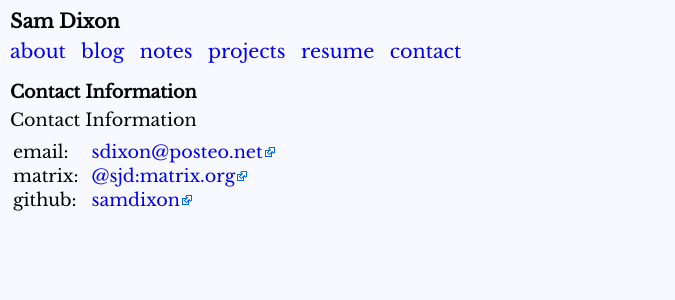
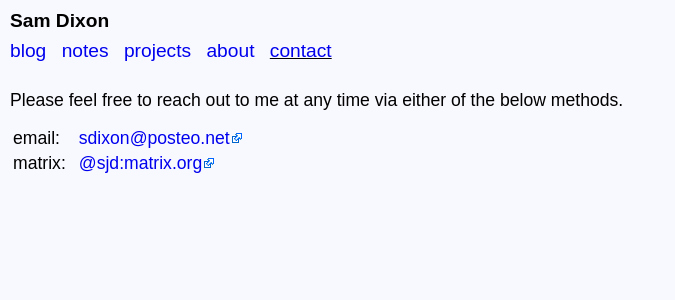
Before and after one commit to samdixon/sjd.im, a Flask app: page /contact in a window 1280 px wide. Shown: the top 300 px of the page, without its empty margins (0-675 px from the left). Run offline with Flask 2, Linux system fonts and the light colour scheme.

Commit message:
style and content changes

```diff
--- a/src/site/static/styles.css
+++ b/src/site/static/styles.css
@@ -1,11 +1,6 @@
-@font-face {
-    font-family: "Libre Baskerville";
-    src: url("/static/LibreBaskerville-Regular.ttf");
-}
-
 body {
     max-width: 100%;
-    font-family: 'Libre Baskerville', serif;
+    font-family: Sans-Serif;
     background-color: 	#f8f8ff;
 }
 
@@ -28,17 +23,15 @@ a[href^="mailto:"] {
 }
 
 #wrapper {
-    display: flex;
-    flex-wrap: wrap;
-    max-width: 940px;
+    max-width: 720px;
     margin: 0 auto;
     padding-top: 5px;
 }
 
 nav {
-    flex-basis: auto;
-    flex-grow: 1;
     padding-right: 15px;
+    padding-top: 1em;
+    padding-bottom: 1em;
 }
 
 nav h4, section h4 {
@@ -55,14 +48,17 @@ nav ul {
 }
 
 nav ul li {
-    padding: 0 0 5px 0;
+    padding-right: .5em;
+    display: inline;
+}
+
+nav ul li.active {
+    text-decoration: underline;
 }
 
 section {
     padding: 0;
     margin: 0;
-    flex-basis: 0;
-    flex-grow: 999;
 }
 
 section p{
@@ -89,8 +85,42 @@ section td {
     margin: 0;
 }
 
+.post * {
+    padding: 0;
+    margin: 0;
+}
+
 .post h5 {
-    padding: 0 0 10px 0;
+    padding: 0 0 1em 0;
     margin: 0;
     font-weight: normal;
 }
+
+.post pre {
+    padding-bottom: 1em;
+}
+.post code {
+    vertical-align: center;
+    display: block;
+    padding-bottom: .5em;
+    padding-top: .5em;
+    padding-left: 1em;
+    margin: 0;
+    border-left: 5px solid black;
+    background-color: lightgray;
+    color: black;
+    overflow-x: scroll;
+}
+
+.post p{
+    padding-bottom: 1em;
+}
+
+table {
+    padding: 0;
+    margin: 0;
+}
+
+tr {
+    padding: 0;
+}
--- a/src/site/templates/about.html
+++ b/src/site/templates/about.html
@@ -1,6 +1,6 @@
 {% extends "base.html" %}
 {% block title %}about{% endblock %}
-{% block header %}About{% endblock %}
+{% block nav_about %}active{% endblock %}
 {% block content %}
     <img src="/static/images/sam.jpg", alt="Sam Dixon. Taken in 2020">
     <p>Hey I'm Sam and welcome to my site. I am working at Healthx on DevOps stuff and am attending community college studying for a degree in computer science. I currently live in the Indianapolis area with my wonderful fianceé and cat.</p>
--- a/src/site/templates/base.html
+++ b/src/site/templates/base.html
@@ -19,12 +19,11 @@
             <nav>
                 <h4><span class="header">Sam Dixon</span></h4>
                 <ul>
-                    <li><a href="/about">about</a></li>
-                    <li><a href="/blog">blog</a></li>
-                    <li><a href="/notes">notes</a></li>
-                    <li><a href="/projects">projects</a></li>
-                    <li><a href="/resume">resume</a></li>
-                    <li><a href="/contact">contact</a></li>
+                    <li class="{% block nav_blog %}{% endblock %}"><a href="/blog">blog</a></li>
+                    <li class="{% block nav_notes %}{% endblock %}"><a href="/notes">notes</a></li>
+                    <li class="{% block nav_projects %}{% endblock %}"><a href="/projects">projects</a></li>
+                    <li class="{% block nav_about %}{% endblock %}"><a href="/about">about</a></li>
+                    <li class="{% block nav_contact %}{% endblock %}"><a href="/contact">contact</a></li>
                 </ul>
             </nav>
             <section>
--- a/src/site/templates/contact.html
+++ b/src/site/templates/contact.html
@@ -1,8 +1,8 @@
 {% extends "base.html" %}
 {% block title %}contact{% endblock %}
-{% block header %}Contact Information{% endblock %}
+{% block nav_contact %}active{% endblock %}
 {% block content %}
-    <h4>Contact Information</h4>
+    <p>Please feel free to reach out to me at any time via either of the below methods.
     <table>
     <tr>
         <td>email:</td>
@@ -12,9 +12,5 @@
         <td>matrix:</td>
         <td><a href="https://matrix.to/#/@sjd:matrix.org" target="blank"> @sjd:matrix.org</a></td>
     </tr>
-    <tr>
-        <td>github:</td>
-        <td><a href="https://github.com/samdixon" target="blank">samdixon</a></td>
-    </tr>
     </table>
 {% endblock %}
--- a/src/site/templates/notes.html
+++ b/src/site/templates/notes.html
@@ -1,6 +1,6 @@
 {% extends "base.html" %}
 {% block title %}notes{% endblock %}
-{% block header %}Notes{% endblock %}
+{% block nav_notes %}active{% endblock %}
 {% block content %}
     <p>A future place for notes... more to come</p>
 {% endblock %}
--- a/src/site/templates/post.html
+++ b/src/site/templates/post.html
@@ -1,10 +1,9 @@
 {% extends "base.html" %}
 {% block title %}sjd.im - {{ post.title }}{% endblock %}
-{% block header %}Post: {{ post.title }}{% endblock %}
 {% block content %}
     <div class="post">
+        <h2>{{ post.title }}</h2>
         <h5>Published: {{ post.date }}</h5>
-
         {{ markdown|safe }}
     </div>
 {% endblock %}
--- a/src/site/templates/projects.html
+++ b/src/site/templates/projects.html
@@ -1,6 +1,6 @@
 {% extends "base.html" %}
 {% block title %}projects{% endblock %}
-{% block header %}Projects{% endblock %}
+{% block nav_projects %}active{% endblock %}
 {% block content %}
     <p>Below is a current list of personal projects I am working on. More (and possibly incomplete) projects are available at my <a href="https://github.com/samdixon" target="blank">github</a>.</p>
     <table>
--- a/src/site/templates/resume.html
+++ b/src/site/templates/resume.html
@@ -1,6 +1,7 @@
 {% extends "base.html" %}
 {% block title %}projects{% endblock %}
-{% block header %}Resume{% endblock %}
+{% block nav_resume %}active{% endblock %}
+
 {% block content %}
     <p><a href="https://github.com/samdixon/resume/blob/master/samuel-dixon-resume.pdf" target="_blank">samuel-dixon-resume.pdf</a></p>
 {% endblock %}
```
Also changed, not shown: src/site/templates/blog.html (+2 -6 lines).
